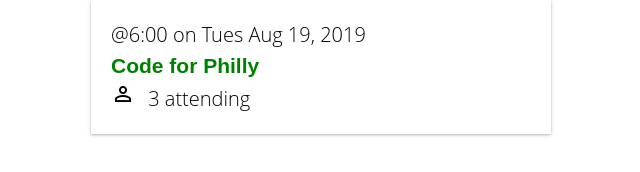
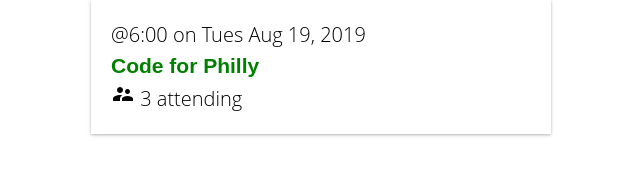
Before and after one commit to taylorCodesStuff/real-world-vue, a Vue app: page / in a window 1280 px wide. Shown: the part 190-362 px from the top of the page, without its empty margins (319-959 px from the left). Built offline with nearby package versions, Linux system fonts and the light colour scheme.

Commit message:
changed icon

```diff
--- a/src/components/EventCard.vue
+++ b/src/components/EventCard.vue
@@ -3,7 +3,7 @@
         <div class="event-card -shadow">
             <span class="eyebrow">@{{ event.time }} on {{ event.date }}</span>
             <h4 class="title">{{ event.title }}</h4>
-            <i class="material-icons" id="person-icon">perm_identity</i>
+            <i class="material-icons">supervisor_account</i>
             <span id="attending"> {{ event.attendees.length }} attending</span>
         </div>
     </router-link>
@@ -38,7 +38,6 @@
 
 #attending {
     font-size: 20px;
-    margin-left: 8px;
 }
 
 h4 {
```
